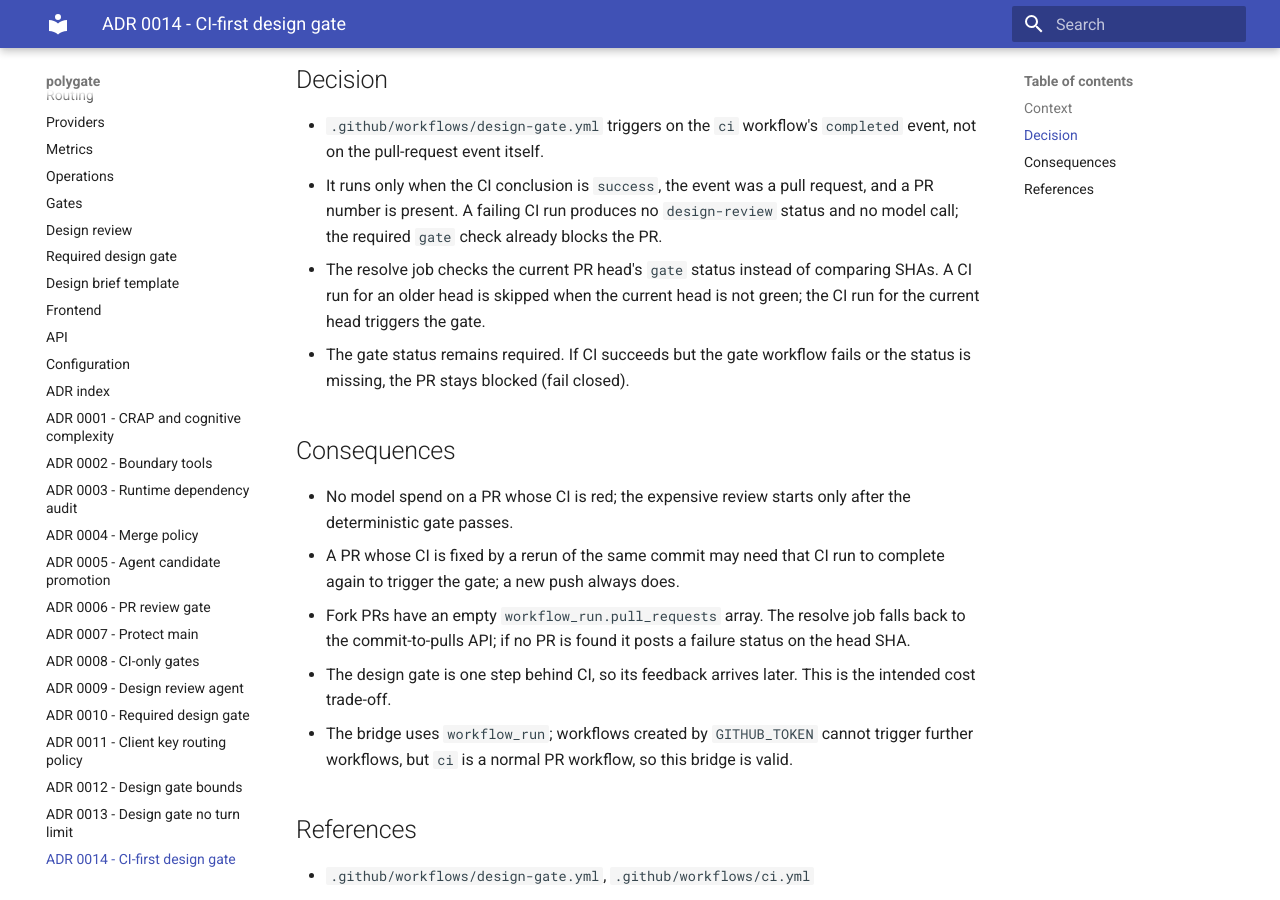
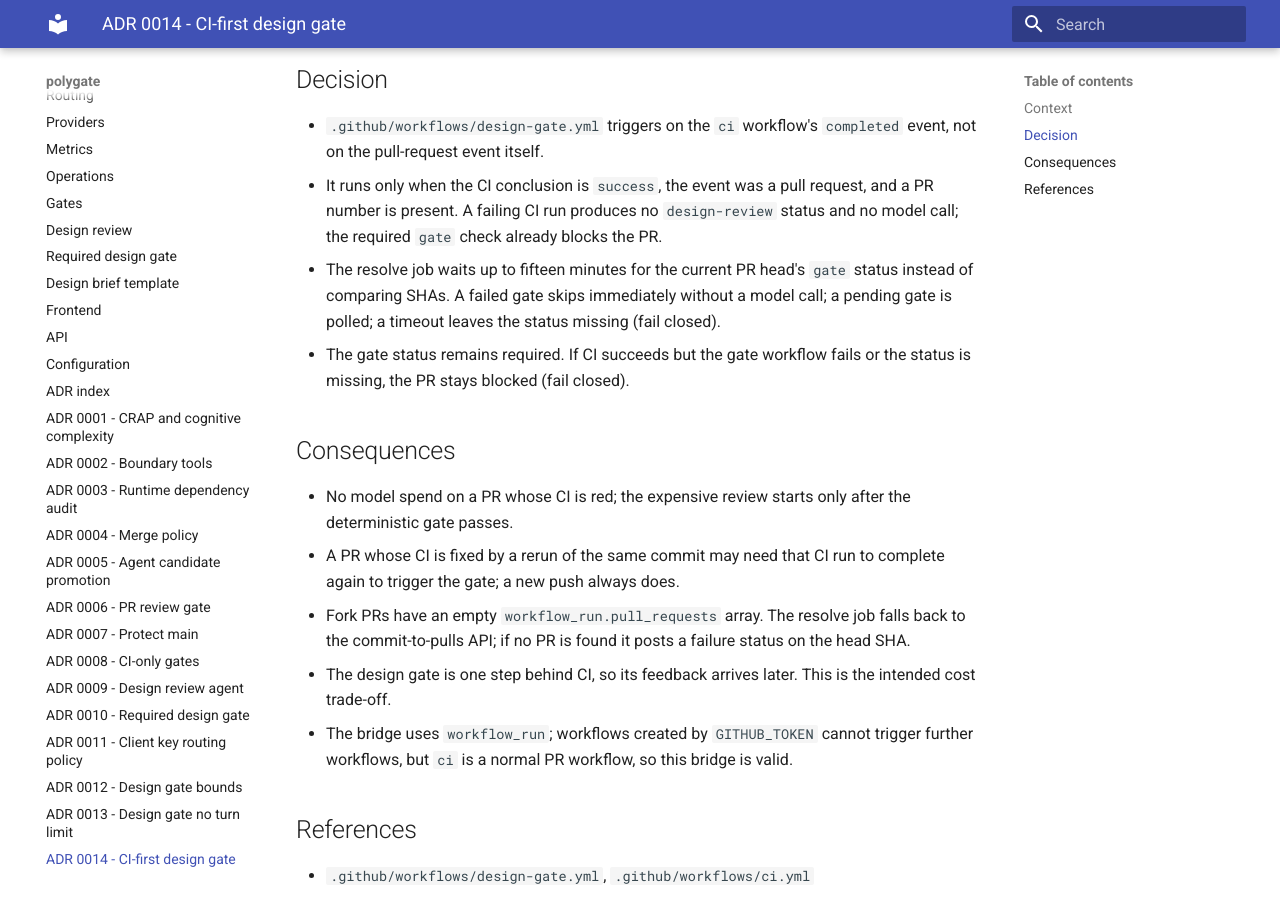
Before and after one commit to Zephyr236/polygate, an MkDocs documentation site: the page built from docs/adr/0014-ci-first-design-gate.md, in a window 1280 px wide and 900 px high, scrolled down 485 px. Built offline with MkDocs 1.6.1 and Material for MkDocs 9.7.7, drawn with Linux system fonts in a browser that asks for light colours.

Commit message:
ci: wait for the current head's CI gate before review
Poll the PR head's gate status in the resolve job: success runs the agent,
failure skips without a model call, timeout fails closed. This also makes the
PR-triggered gate compatible while the workflow trigger is being switched.

```diff
--- a/docs/adr/0014-ci-first-design-gate.md
+++ b/docs/adr/0014-ci-first-design-gate.md
@@ -18,9 +18,9 @@ CI run was pending.
 - It runs only when the CI conclusion is `success`, the event was a pull request, and a PR number is
   present. A failing CI run produces no `design-review` status and no model call; the required
   `gate` check already blocks the PR.
-- The resolve job checks the current PR head's `gate` status instead of comparing SHAs. A CI run for
-  an older head is skipped when the current head is not green; the CI run for the current head
-  triggers the gate.
+- The resolve job waits up to fifteen minutes for the current PR head's `gate` status instead of
+  comparing SHAs. A failed gate skips immediately without a model call; a pending gate is polled;
+  a timeout leaves the status missing (fail closed).
 - The gate status remains required. If CI succeeds but the gate workflow fails or the status is
   missing, the PR stays blocked (fail closed).
 
```
Also changed, not shown: docs/design-gate.md (+2 -2 lines), 1 other file.
